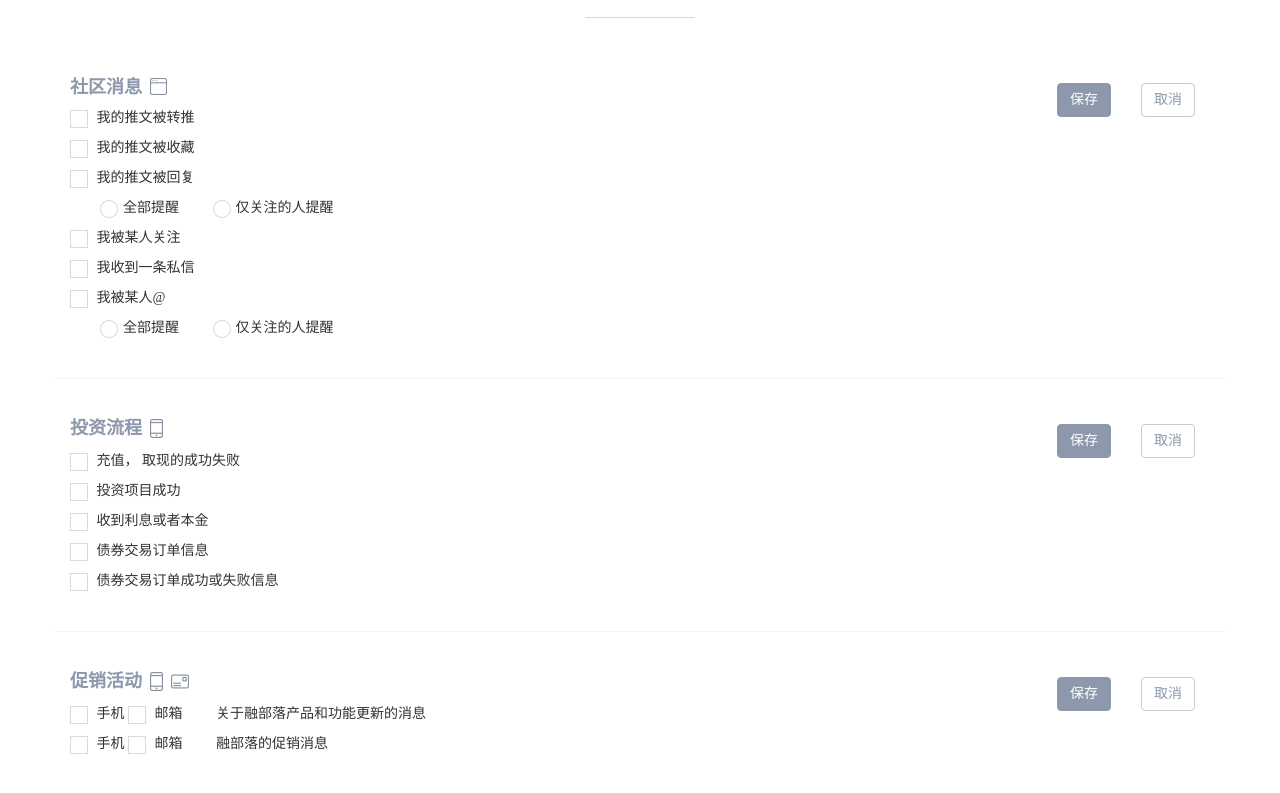
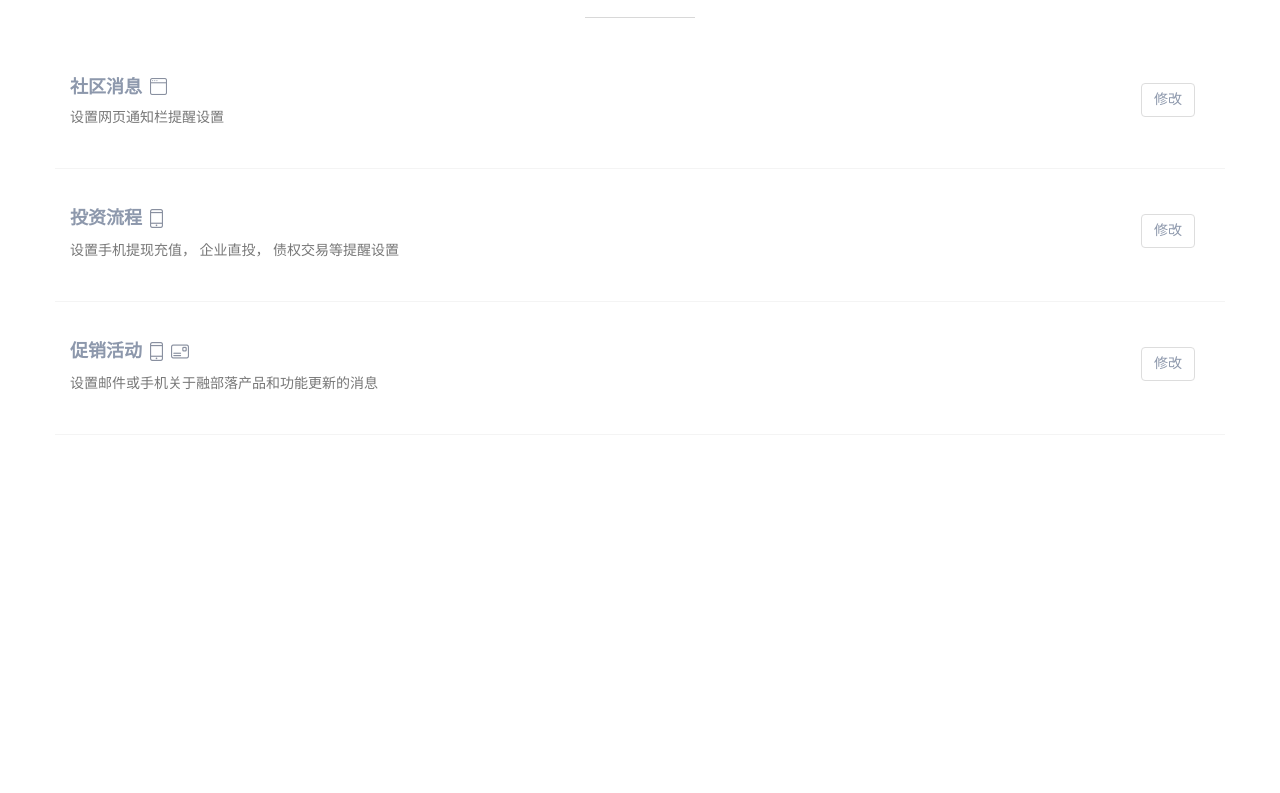
Before and after one commit to AlanViast/shop-page-ie, a plain HTML site: page remind-setting.html in a window 1280 px wide. Shown: the part 63-856 px from the top of the page. After the commit the page ends 800 px from the top, so only its background shows below. Drawn offline with Linux system fonts and the light colour scheme.

Commit message:
最终修改版

```diff
--- a/remind-setting.html
+++ b/remind-setting.html
@@ -24,12 +24,12 @@
 
             <div class="col-md-12">
                 <h4>社区消息<img src="./image/Fill 109.png" alt=""></h4>
-                <div class="remind-setting-option hidden" data-remind-index="1">
+                <div class="remind-setting-option" data-remind-index="1">
                     <a href="#" class="btn btn-modify btn-tab" data-remind-tab="2">修改</a>
                     <p class="text-muted">设置网页通知栏提醒设置</p>
                 </div>
 
-                <div class="remind-setting-option" data-remind-index="2">
+                <div class="remind-setting-option hidden" data-remind-index="2">
                     <a href="#" class="btn btn-cancel pull-right btn-tab" data-remind-tab="1">取消</a>
                     <a href="#" class="btn btn-save pull-right btn-tab" data-remind-tab="1">保存</a>
                     <p>
@@ -63,12 +63,12 @@
 
             <div class="col-md-12">
                 <h4>投资流程<img src="./image/Fill 144.png" alt=""></h4>
-                <div class="remind-setting-option hidden" data-remind-index="1">
+                <div class="remind-setting-option" data-remind-index="1">
                     <a href="#" class="btn btn-modify btn-tab" data-remind-tab="2">修改</a>
                     <p class="text-muted">设置手机提现充值， 企业直投， 债权交易等提醒设置</p>
                 </div>
 
-                <div class="remind-setting-option" data-remind-index="2">
+                <div class="remind-setting-option hidden" data-remind-index="2">
                     <a href="#" class="btn btn-cancel pull-right btn-tab" data-remind-tab="1">取消</a>
                     <a href="#" class="btn btn-save pull-right btn-tab" data-remind-tab="1">保存</a>
                     <p>
@@ -91,12 +91,12 @@
 
             <div class="col-md-12">
                 <h4>促销活动<img src="./image/Fill 144.png" alt=""><img src="./image/Fill 185.png" alt=""></h4>
-                <div class="remind-setting-option hidden" data-remind-index="1">
+                <div class="remind-setting-option" data-remind-index="1">
                     <a href="#" class="btn btn-modify btn-tab" data-remind-tab="2">修改</a>
                     <p class="text-muted">设置邮件或手机关于融部落产品和功能更新的消息</p>
                 </div>
 
-                <div class="remind-setting-option" data-remind-index="2">
+                <div class="remind-setting-option hidden" data-remind-index="2">
                     <a href="#" class="btn btn-cancel pull-right btn-tab" data-remind-tab="1">取消</a>
                     <a href="#" class="btn btn-save pull-right btn-tab" data-remind-tab="1">保存</a>
                     <p>
```
Also changed, not shown: revocation.html (+11 -2 lines).
